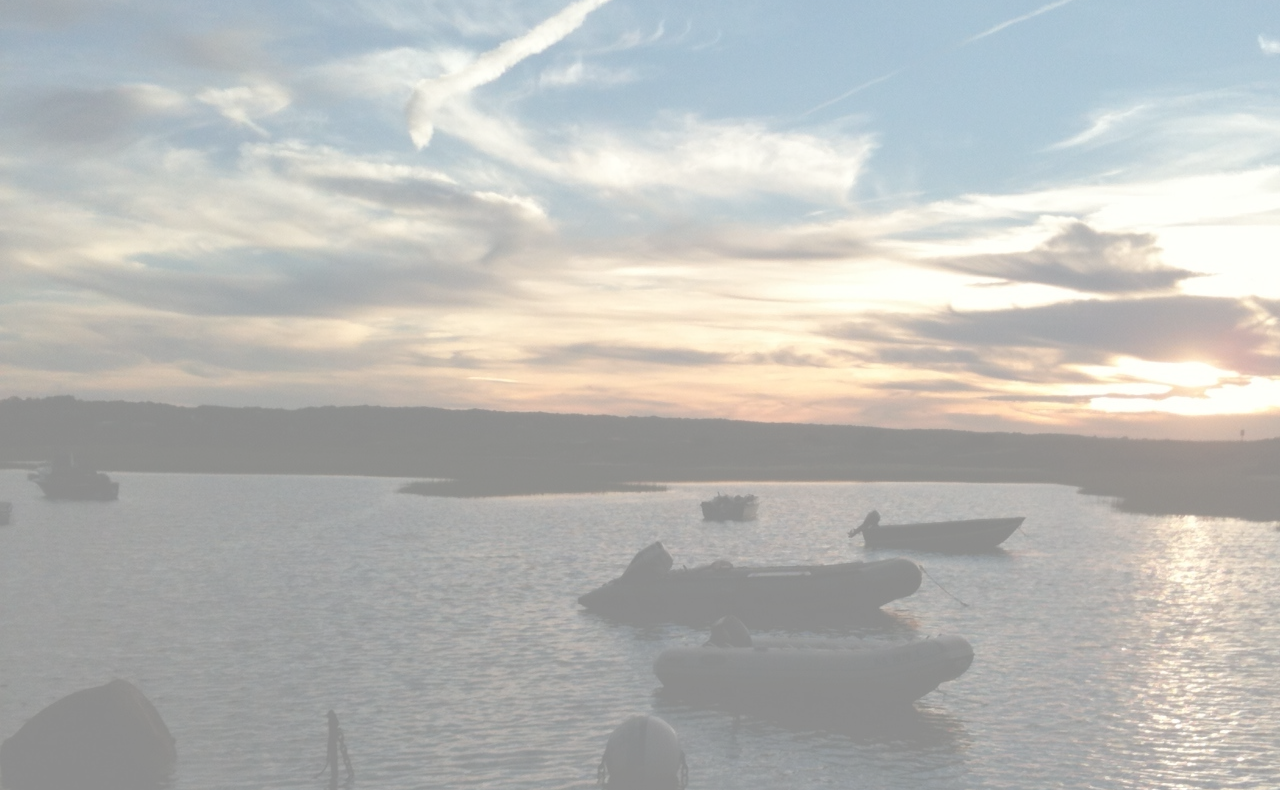
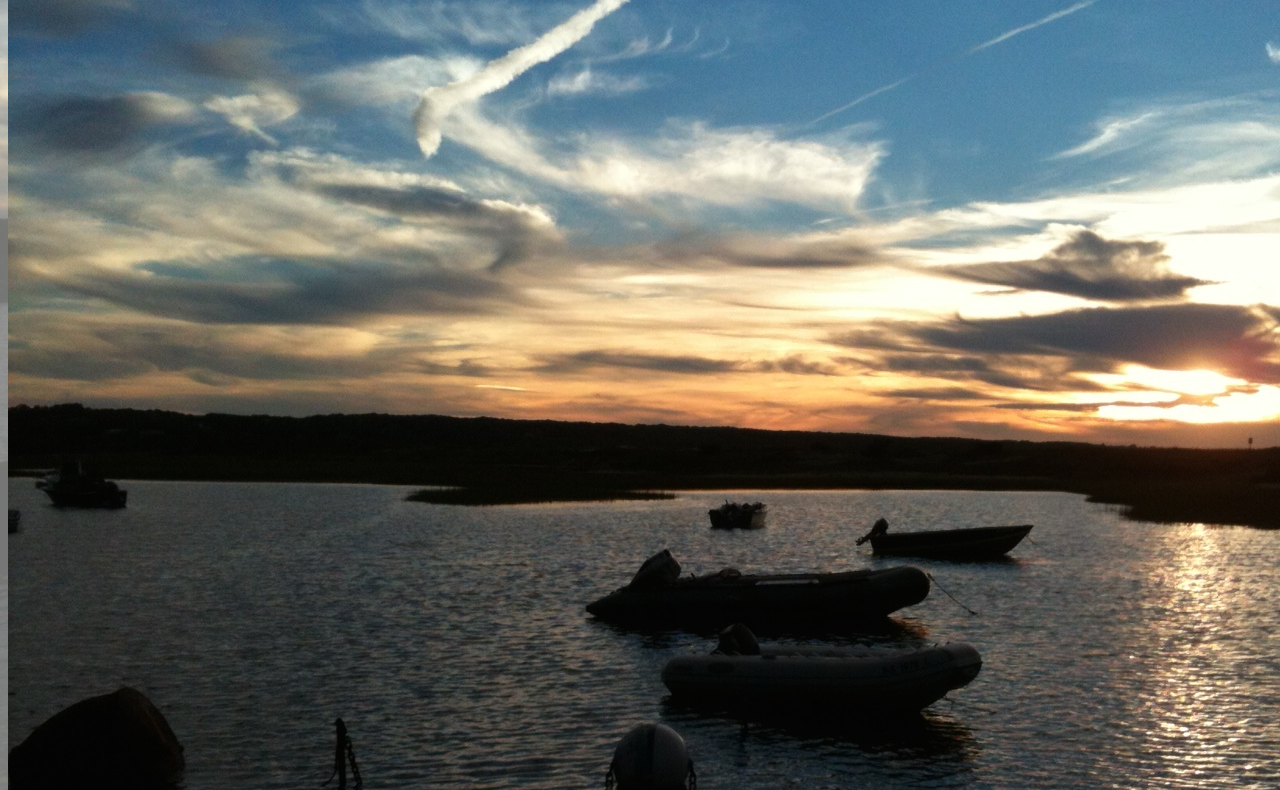
Before and after one commit to SherrySeibel/LTC_HTML_CSS, a plain HTML site: page index.html in a window 1280 px wide. Shown: the part 91-881 px from the top of the page. Drawn offline with Linux system fonts and the light colour scheme.

Commit message:
Updated background

```diff
--- a/styles.css
+++ b/styles.css
@@ -3,7 +3,18 @@
 	height: auto;
 	opacity: 100;
 }
-/* Making a picture opaque and a background*/
+html {
+	background-image: url("Background2.jpg");
+	background-size: cover; /* Will cover page no matter how big the window is. */
+	background-position: fixed;
+	background-repeat: no-repeat;
+	min-height: 100%;
+	min-width: 100%;
+	top: 0;
+	bottom: 0;
+	background-attachment: fixed;
+}
+/* Making a picture opaque and a background
 
 #background {
 	opacity: .45;
@@ -16,3 +27,4 @@
 	right: 0;
 	z-index: -1;
 }
+*/
```
